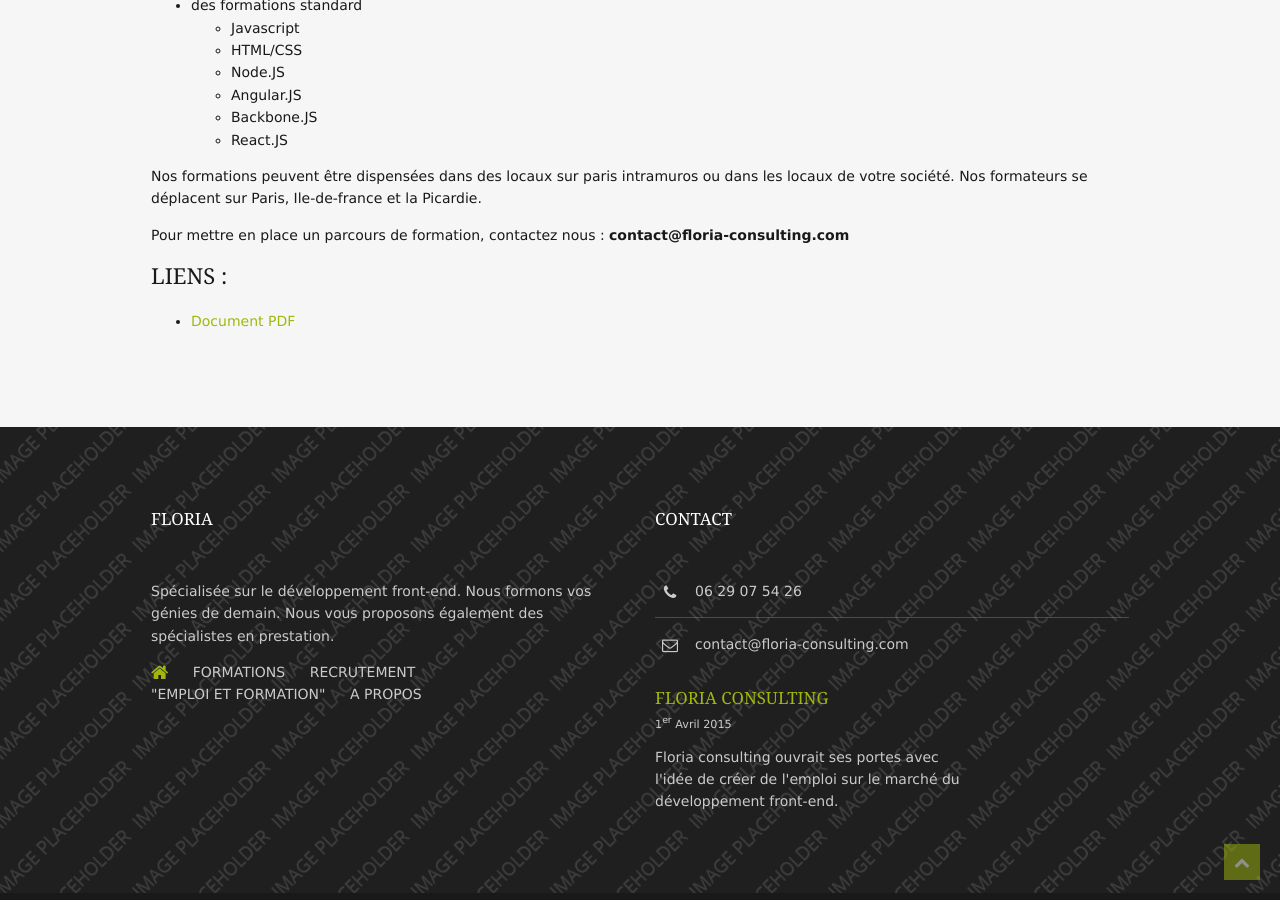
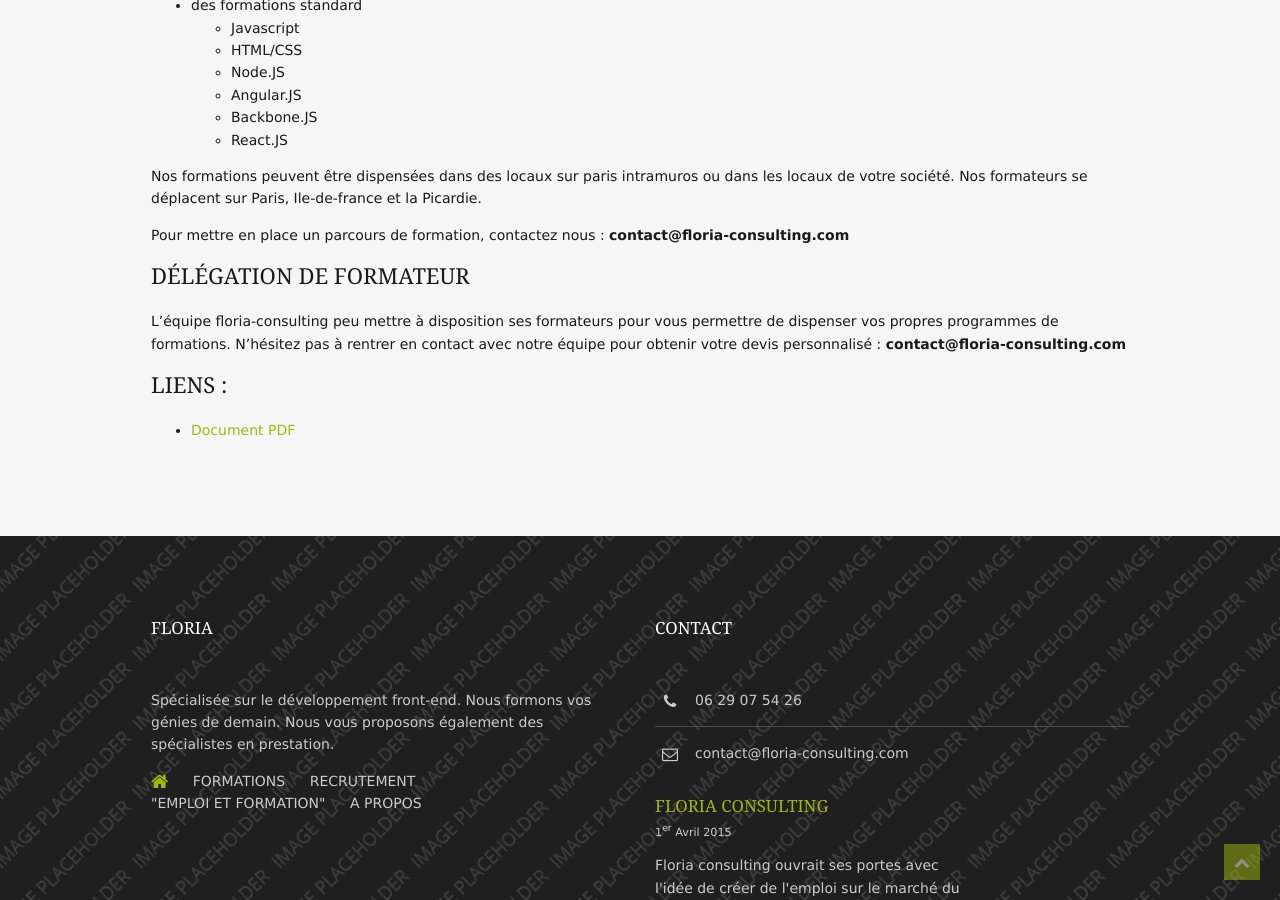
Before and after one commit to ssavajols/floria-consulting, a Jekyll site: the page built from pages/formations.md, in a window 1280 px wide and 900 px high, scrolled down 526 px. Built offline with Jekyll 4.4.1, drawn with Linux system fonts in a browser that asks for light colours.

```diff
--- a/pages/formations.md
+++ b/pages/formations.md
@@ -24,5 +24,10 @@
 
 Pour mettre en place un parcours de formation, contactez nous : **contact@floria-consulting.com**
 
+# Délégation de formateur
+
+L'équipe floria-consulting peu mettre à disposition ses formateurs pour vous permettre de dispenser vos propres
+programmes de formations. N'hésitez pas à rentrer en contact avec notre équipe pour obtenir votre devis personnalisé : **contact@floria-consulting.com**
+
 #### Liens :
 - [Document PDF]({{site.baseurl}}assets/docs/presentation.pdf)
```
